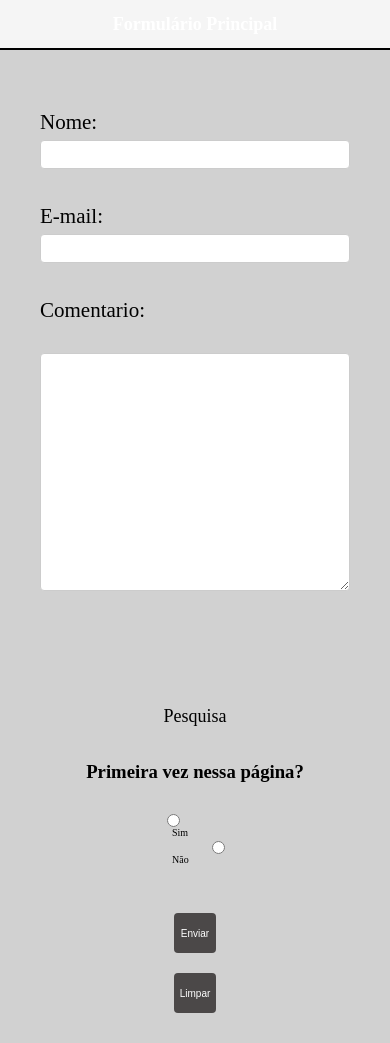
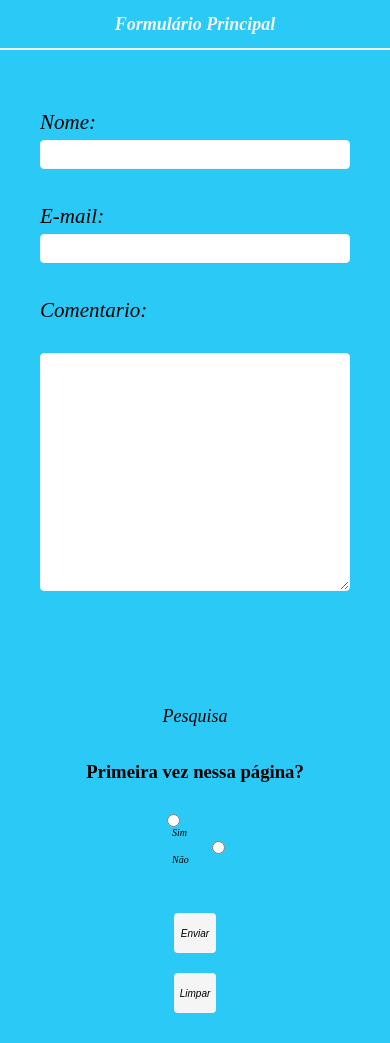
Before and after one commit to Kauan-Berti/PWEB, a plain HTML site: page Atividade15/Atividade15.html in a window 390 px wide. Drawn offline with Linux system fonts and the light colour scheme.

Commit message:
versao 3

```diff
--- a/Atividade15/Atividade15.css
+++ b/Atividade15/Atividade15.css
@@ -1,16 +1,17 @@
 
 header {
-    background-color: #F5F5F5;
+    background-color: #2bcaf6;
     display: flex;
     justify-content: center;
     align-items: center;
-    border-bottom: 2px solid rgba(0, 0, 0, 1);
-    color: white;
+    border-bottom: 2px solid #F5F5F5;
+    color: #f5f5f5;
     height: 50px;
+    Font-style: italic;
 }
 
 body {
-    background-color: rgb(209, 209, 209);
+    background-color: #2bcaf6;
     margin: 0;
     padding: 0;
 
@@ -20,11 +21,13 @@ h1 {
     margin: 0;
     padding: 10px 0;
     text-align: center;
+    Font-style: italic;
 }
 
 h2 {
     font-size: 28px;
     font-weight: 400;
+    Font-style: italic
 }
 
 * {
@@ -55,6 +58,7 @@ form {
     align-items: center;
     flex-direction: column;
     width: 100%;
+    Font-style: italic
 }
 
 .nome {
@@ -63,10 +67,12 @@ form {
     width: 100%;
     padding: 0 20px;
     font-size: 21px;
+    Font-style: italic;
 }
 
 .nome label {
     margin-top: 10px;
+
 }
 
 .nome input,
@@ -74,7 +80,7 @@ form {
     width: 100%;
     padding: 8px;
     margin-top: 5px;
-    border: 1px solid #ccc;
+    border: 1px solid #F5F5F5;
     border-radius: 4px;
 }
 
@@ -116,24 +122,28 @@ form {
     margin: 0 10px;
     border: none;
     border-radius: 4px;
-    background-color: #4b4848;
-    color: white;
+    background-color: #F5F5F5;
+    color: #000000;
     cursor: pointer;
+    Font-style: italic;
 }
 
 .enviar:hover,
 .limpar:hover {
-    background-color: #5c3232;
+    background-color: #F5F5F5;
 }
 
 /* Responsividade */
 @media (max-width: 1366px) {
     h1 {
         font-size: 24px;
+        Font-style: italic;
+
     }
 
     h2 {
         font-size: 24px;
+        Font-style: italic;
     }
 
     .nome input,
@@ -142,16 +152,19 @@ form {
     .enviar,
     .limpar {
         font-size: 14px;
+        Font-style: italic;
     }
 }
 
 @media (max-width: 768px) {
     h1 {
         font-size: 20px;
+        Font-style: italic;
     }
 
     h2 {
         font-size: 20px;
+        Font-style: italic;
     }
 
     .nome input,
@@ -180,16 +193,20 @@ form {
     .limpar {
         width: 100%;
         margin: 10px 0;
+        Font-style: italic;
     }
 }
 
 @media (max-width: 470px) {
     h1 {
         font-size: 18px;
+        Font-style: italic;
     }
 
     h2 {
         font-size: 18px;
+        Font-style: italic;
+
     }
 
     .nome input,
@@ -198,5 +215,6 @@ form {
     .enviar,
     .limpar {
         font-size: 10px;
+        Font-style: italic;
     }
 }
```
